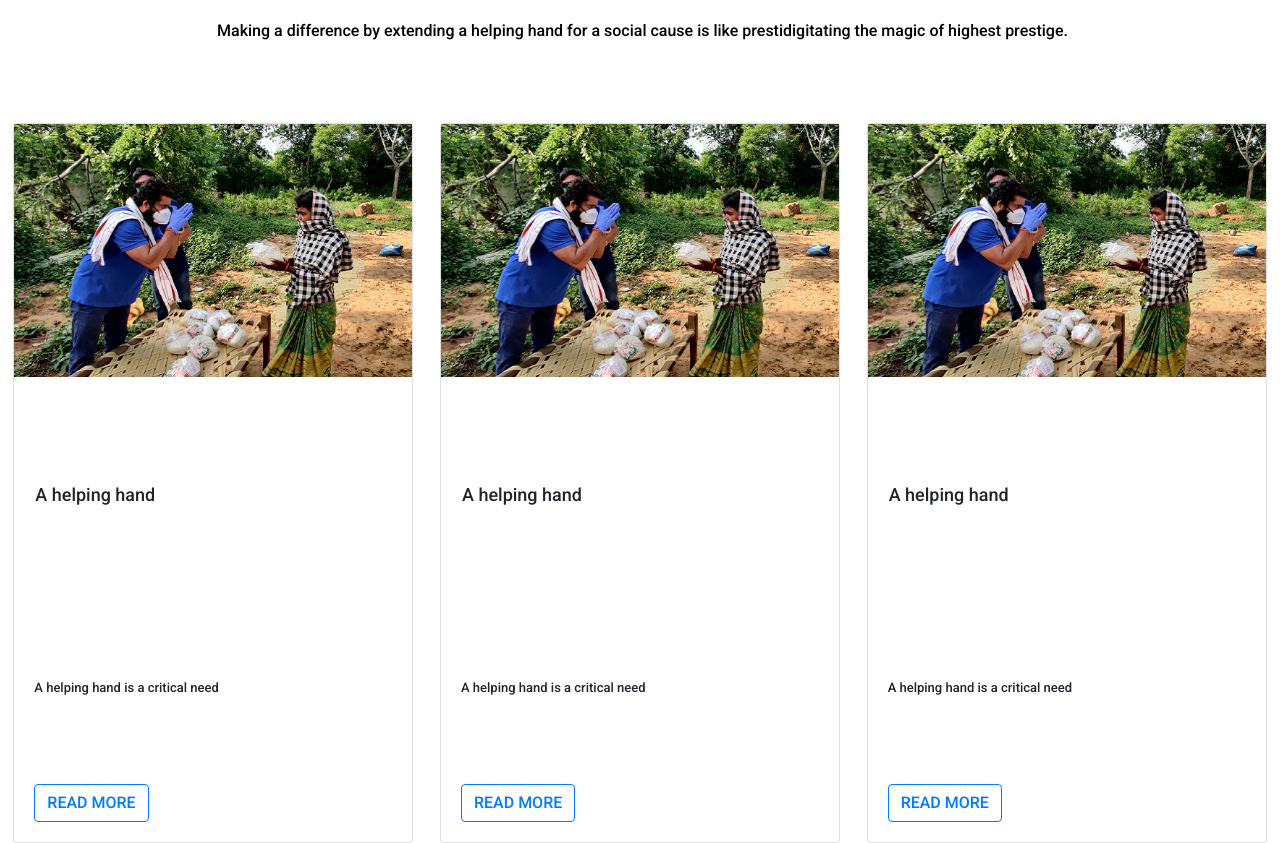
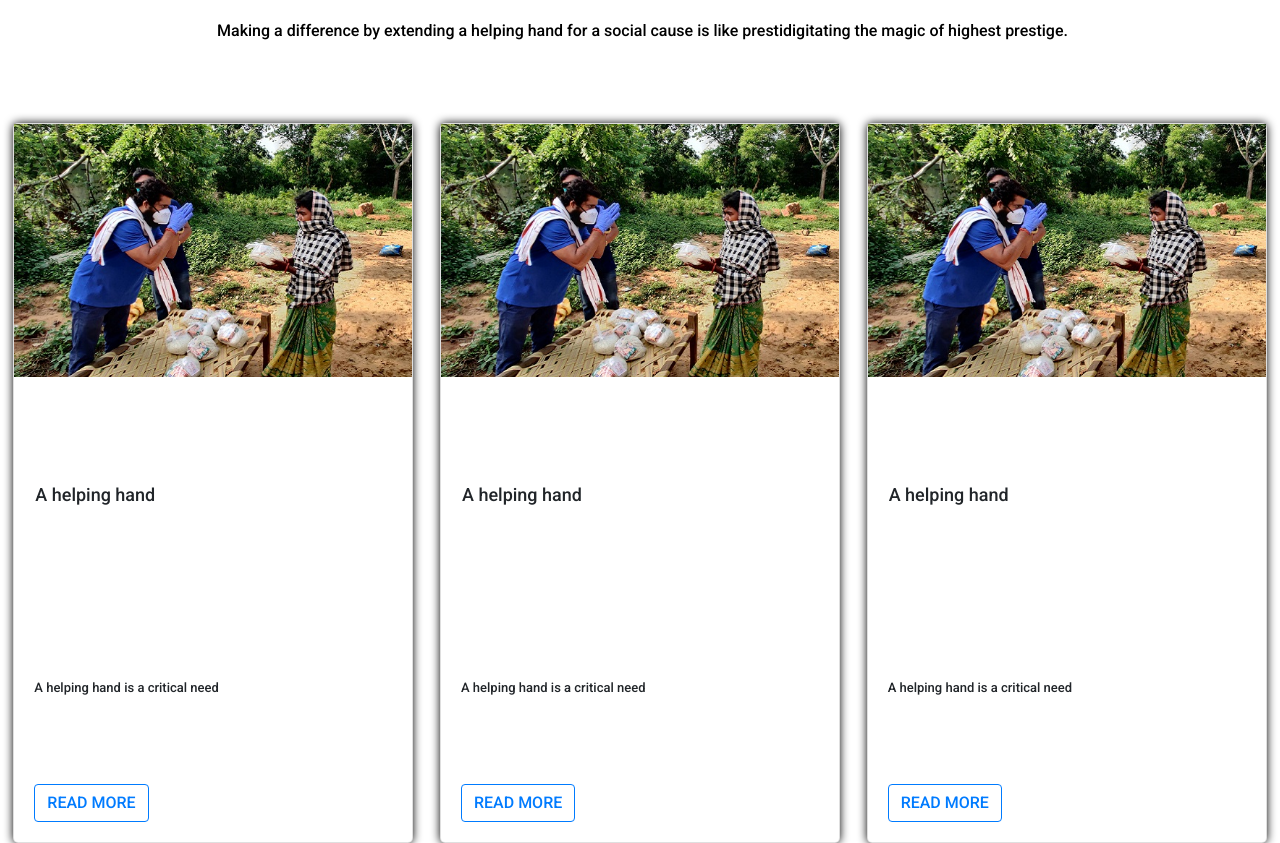
Before and after one commit to Trend20/ReactTask, a React (Create React App) app: page / in a window 1280 px wide. Shown: the part 4300-5143 px from the top of the page. Built offline with nearby package versions, Linux system fonts and the light colour scheme.

Commit message:
box-shadow

```diff
--- a/src/components/card2/Card2.css
+++ b/src/components/card2/Card2.css
@@ -34,6 +34,8 @@
 
 #card-section{
     height: 90vh;
+    border-radius: 5px;
+    box-shadow: 0px 0px 10px #000000;
 }
 
 #body{
```
